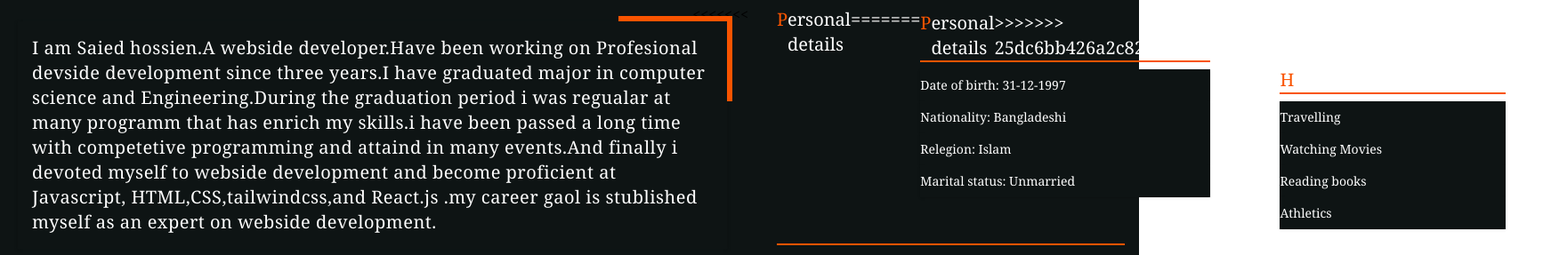
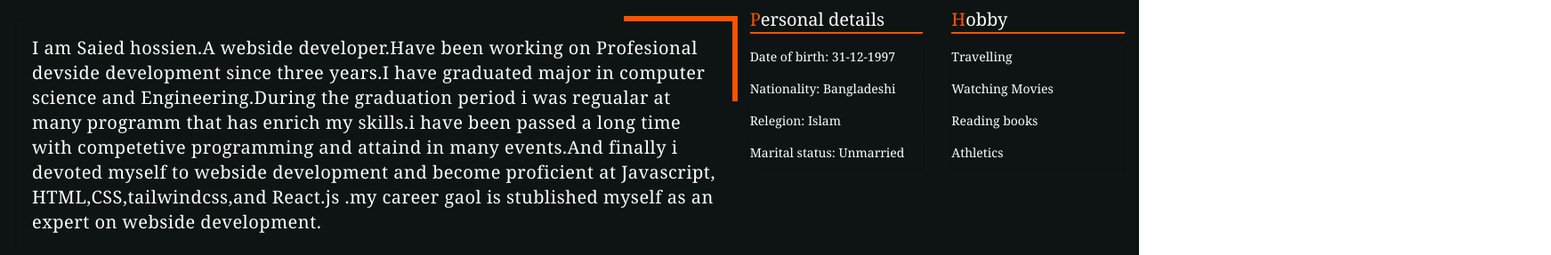
Before and after one commit to saiedhossien99/portfolio, a plain HTML site: page about.html in a window 1280 px wide. Shown: the part 134-421 px from the top of the page at 89% size, 1743 px wide, since content can reach past the window. Drawn offline with nearby package versions, Linux system fonts and the light colour scheme.

Commit message:
accepting changes

```diff
--- a/about.html
+++ b/about.html
@@ -75,17 +75,10 @@
 
     </div>
     <div class="flex flex-col lg:flex-row w-full lg:w-4/12 mt-2 lg:mr-4 gap-y-3 lg:gap-x-8 justify-center items-center lg:items-start lg:justify-end">
-<<<<<<< HEAD
       <div class="flex flex-col w-11/12 text-sm text-white">
         <div class="flex flex-row mt-1 text-sm lg:text-xl mb-2 border-b-2 border-[#f95400]">
           <p class="text-xl text-[#f95400]">P</p>
           <p class="text-xl text-white">ersonal details </p>
-=======
-      <div class="flex flex-col w-10/12 text-sm text-white">
-        <div class="flex flex-row mt-1 text-sm lg:text-xl mb-2 border-b-2 border-[#f95400]">
-          <p class="text-xl text-[#f95400]">P</p>
-          <p class="text-xl text-white">ersonal details</p>
->>>>>>> 25dc6bb426a2c82df9226ab590f71b38fac289f3
         </div>
 
         <div class="bg-[#0e1414] shadow py-2">
@@ -103,11 +96,7 @@
 
       </div>
 
-<<<<<<< HEAD
       <div class="flex flex-col w-11/12 mb-2 mt-1 text-sm text-white">
-=======
-      <div class="flex flex-col w-10/12 mb-2 mt-1 text-sm text-white">
->>>>>>> 25dc6bb426a2c82df9226ab590f71b38fac289f3
         <div class="flex flex-row text-sm mb-2 border-b-2 border-[#f95400] lg:text-xl">
           <p class="text-xl text-[#f95400]">H</p>
           <p class="text-xl text-white">obby</p>
```
